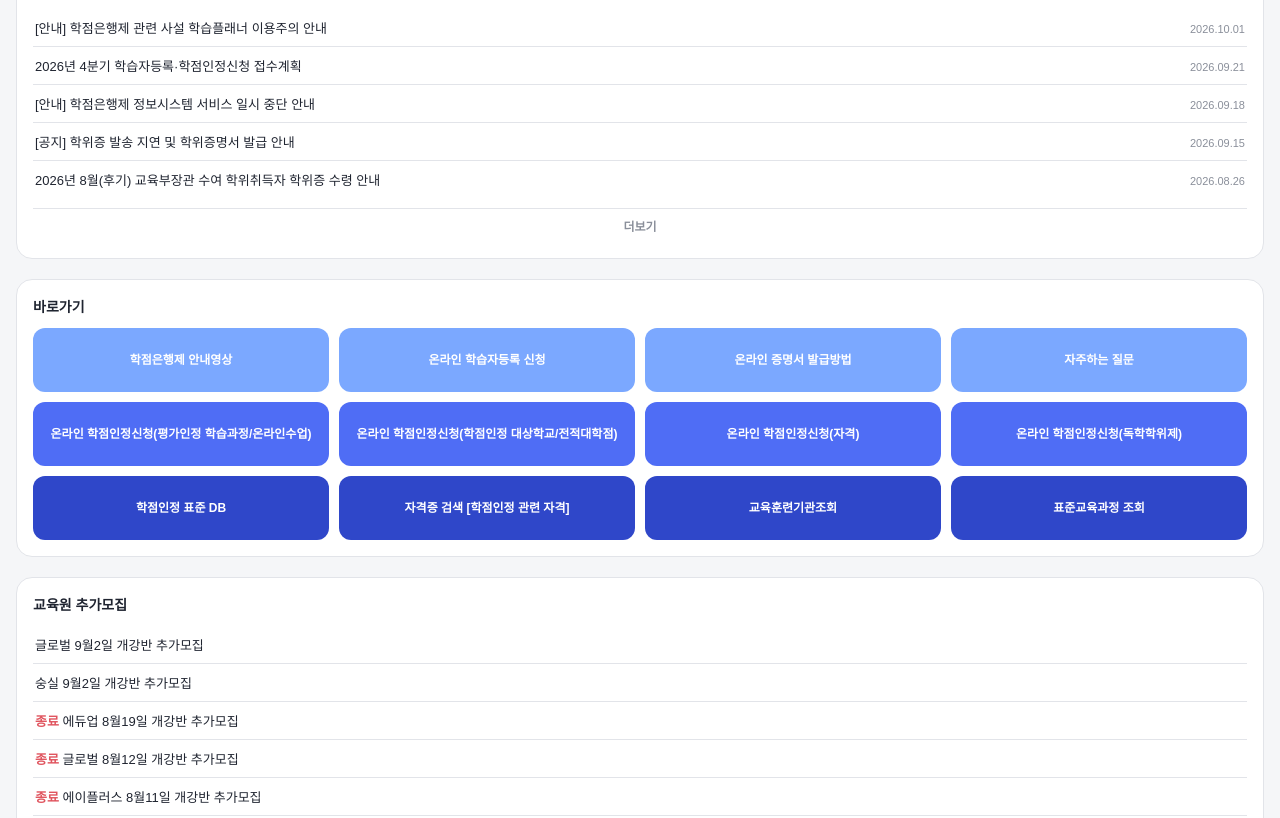
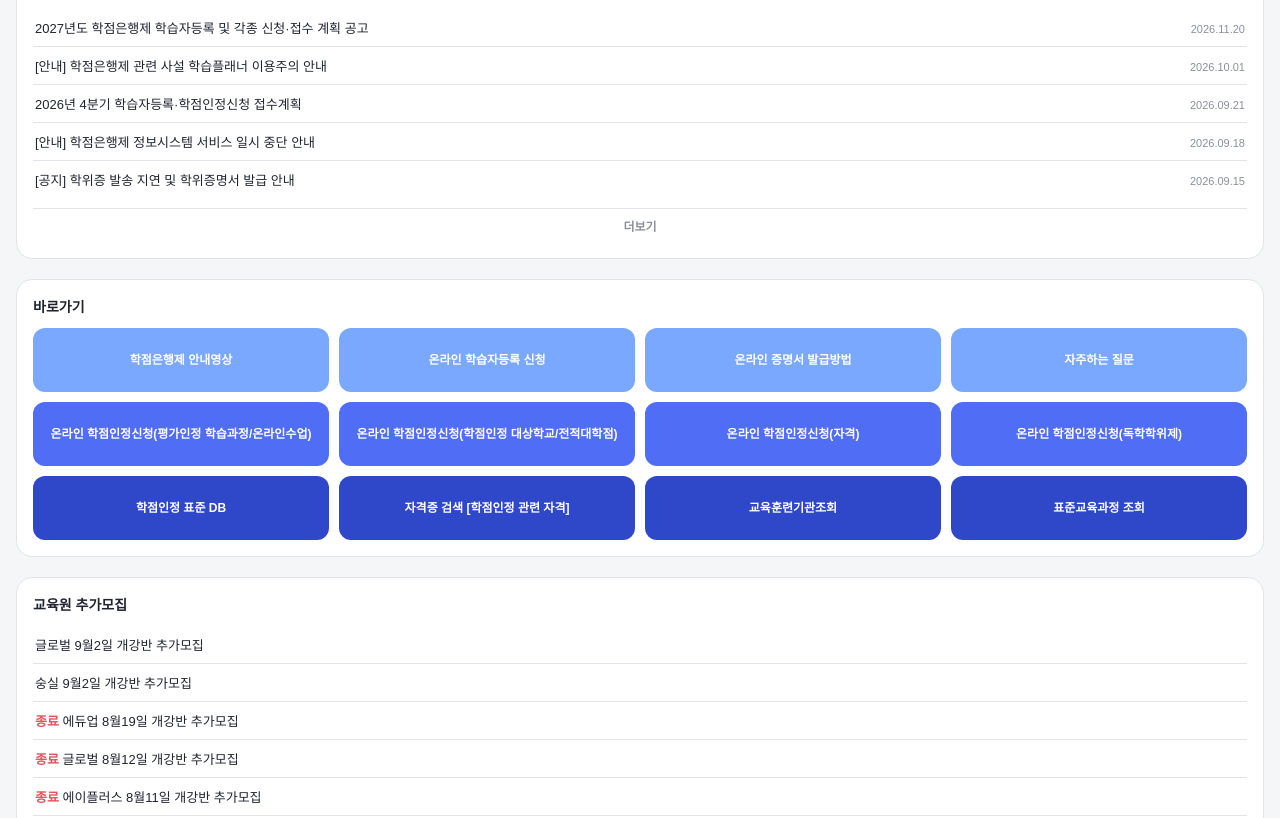
Before and after one commit to wns3565/-, a plain HTML site: page index.html in a window 1280 px wide. Shown: the part 1500-2318 px from the top of the page. Drawn offline with Linux system fonts and the light colour scheme.

Commit message:
학점은행제 공지사항 자동 업데이트: 2027년도 학점은행제 학습자등록 및 각종 신청·접수 계획 공고
Co-Authored-By: Claude Sonnet 5 <noreply@anthropic.com>
Claude-Session: https://claude.ai/code/session_01Fpvm7iGUCvcT7CKpJv9kYo

```diff
--- a/index.html
+++ b/index.html
@@ -2963,11 +2963,11 @@
     label: "학점은행제 공지사항",
     moreUrl: "https://www.cb.or.kr/creditbank/impartion/nImpartion1_List.do?m_szKind=1",
     items: [
+      { title: "2027년도 학점은행제 학습자등록 및 각종 신청·접수 계획 공고", date: "2026.11.20", num: "11111" },
       { title: "[안내] 학점은행제 관련 사설 학습플래너 이용주의 안내", date: "2026.10.01", num: "11109" },
       { title: "2026년 4분기 학습자등록·학점인정신청 접수계획", date: "2026.09.21", num: "11108" },
       { title: "[안내] 학점은행제 정보시스템 서비스 일시 중단 안내", date: "2026.09.18", num: "11107" },
-      { title: "[공지] 학위증 발송 지연 및 학위증명서 발급 안내", date: "2026.09.15", num: "11105" },
-      { title: "2026년 8월(후기) 교육부장관 수여 학위취득자 학위증 수령 안내", date: "2026.08.26", num: "11103" }
+      { title: "[공지] 학위증 발송 지연 및 학위증명서 발급 안내", date: "2026.09.15", num: "11105" }
     ]
   };
 
```
